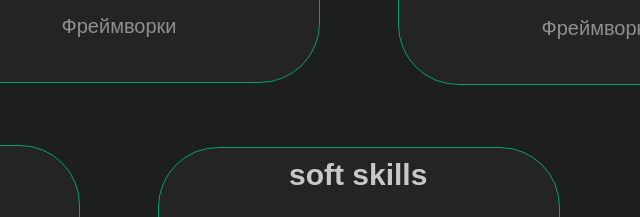
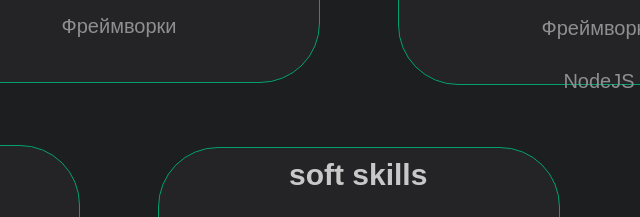
Before and after one commit to kotekkarry2/kotekkarry2.github.io, a plain HTML site: page index.html in a window 1280 px wide. Shown: the part 1142-1359 px from the top of the page, 640-1280 px from the left. Drawn offline with Linux system fonts and the light colour scheme.

Commit message:
add backend skills

```diff
--- a/index.html
+++ b/index.html
@@ -100,6 +100,7 @@
         <p>MySQL</p>
         <p>Алгоритмы и тестирование</p>
         <p>Фреймворки</p>
+        <p>NodeJS</p>
       </div>
       <div class="design">
         <h1>design</h1>
```
